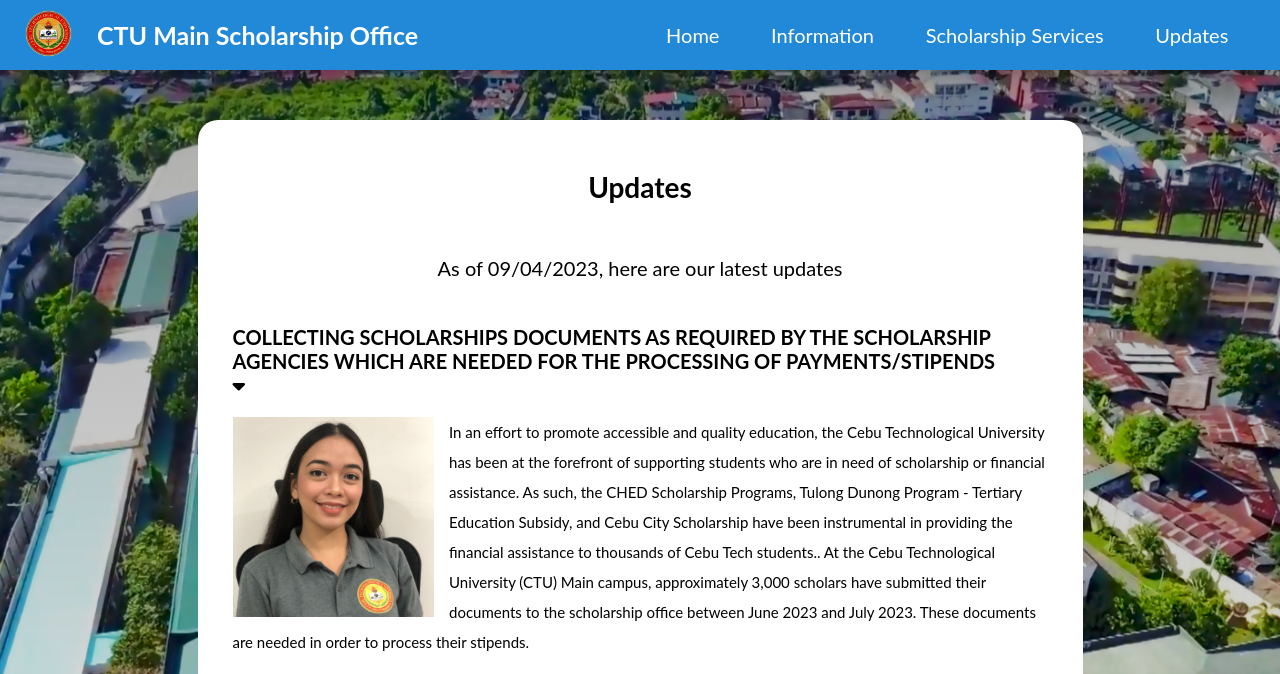
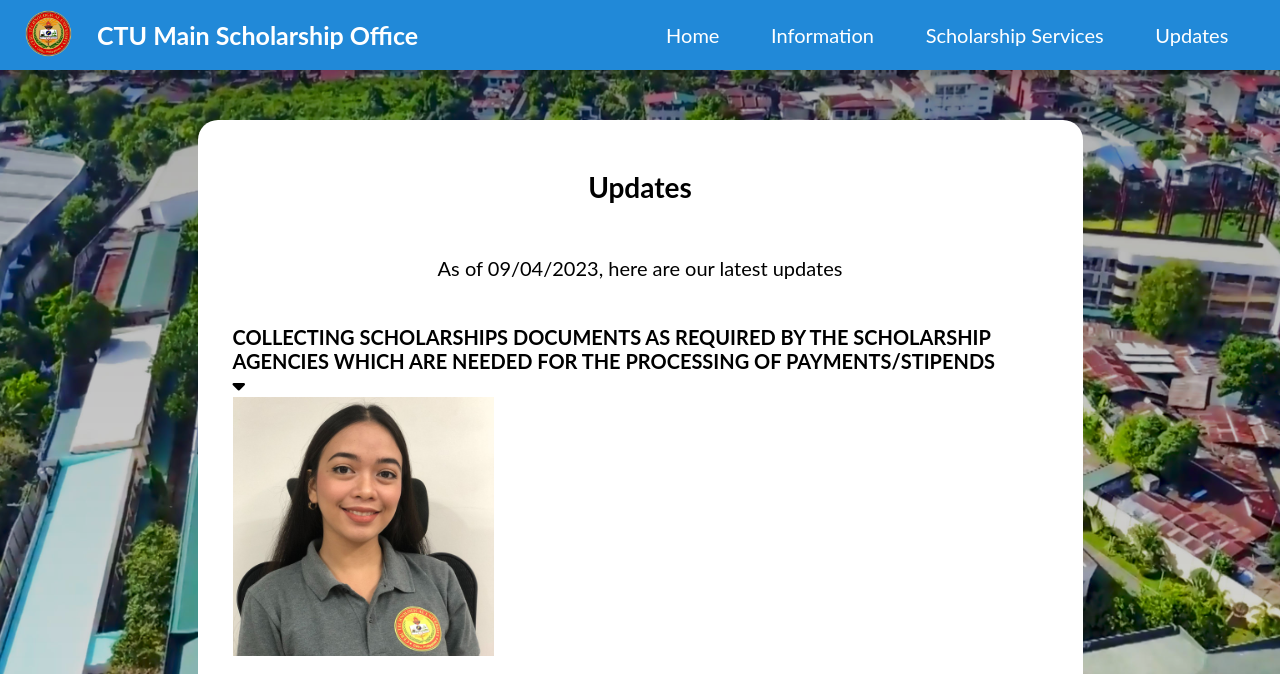
Before and after one commit to NathanielAbalos/ctuSite, a plain HTML site: page updates.html in a window 1280 px wide. Shown: the top 674 px of the page. Drawn offline with Linux system fonts and the light colour scheme.

Commit message:
Update updates.html

```diff
--- a/updates.html
+++ b/updates.html
@@ -42,7 +42,7 @@
                     <span class="date"></span>
                     <span class="dropDownButton" id="poop"><i class="fa-solid fa-caret-down"></i></span>
                     <div class="updateContent">
-                        <img src="love.png" height="200px" style="float: left; margin-right: 15px;">
+                        <img src="love.png">
                         <p>In an effort to promote accessible and quality education, the Cebu Technological University has been at the forefront of supporting students who are in need of scholarship or financial assistance. As such, the CHED Scholarship Programs, Tulong Dunong Program - Tertiary Education Subsidy, and Cebu City Scholarship have been instrumental in providing the financial assistance to thousands of Cebu Tech students.. At the Cebu Technological University (CTU) Main campus, approximately 3,000 scholars have submitted their documents to the scholarship office between June 2023 and July 2023. These documents are needed in order to process their stipends.</p>
                     </div>
                 </div>
```
